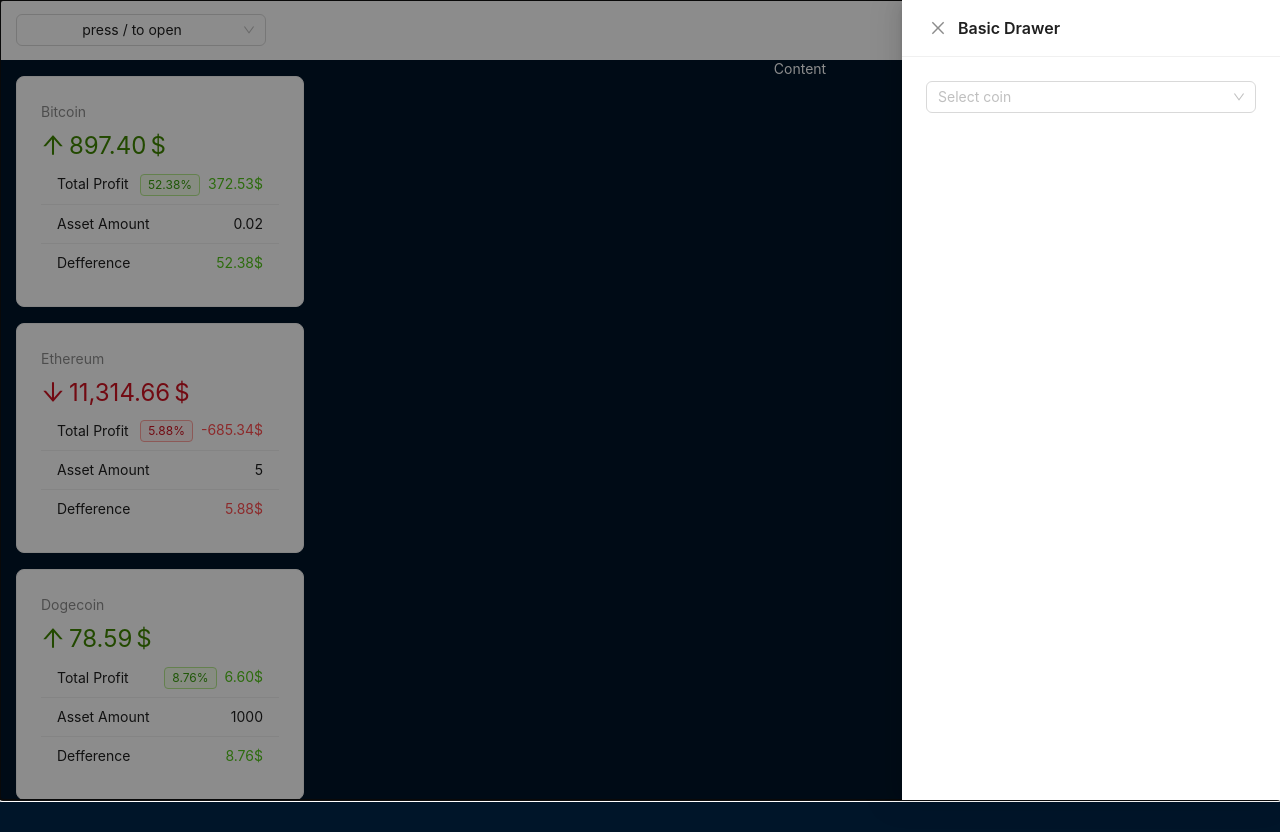
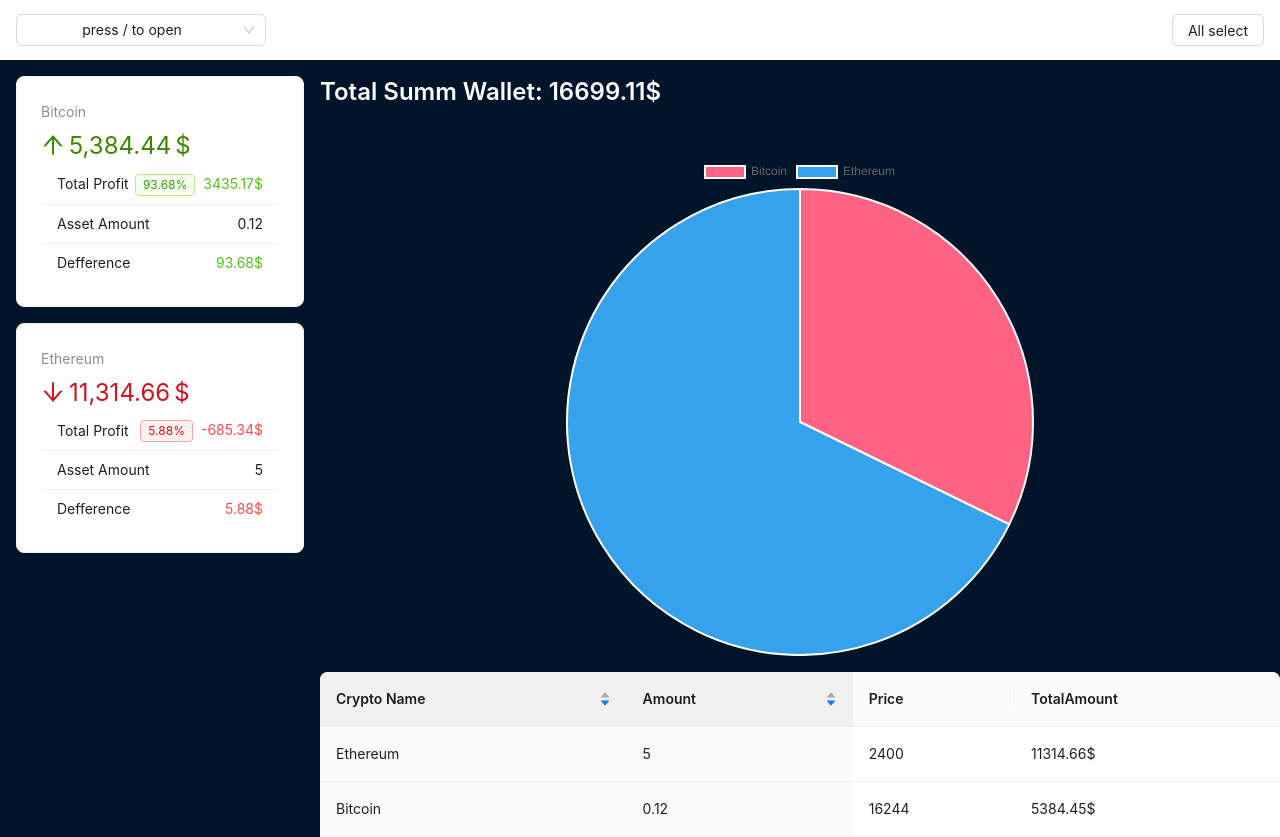
Before and after one commit to GSergiy13/react-crypto-initial, a React (Vite) app: page / in a window 1280 px wide. Built offline with nearby package versions, Linux system fonts and the light colour scheme.

Commit message:
add new components(Chart, Table), added the ability to add new coins to the list

```diff
--- a/package.json
+++ b/package.json
@@ -11,7 +11,9 @@
   },
   "dependencies": {
     "antd": "^5.15.0",
+    "chart.js": "^4.4.2",
     "react": "^18.2.0",
+    "react-chartjs-2": "^5.2.0",
     "react-dom": "^18.2.0"
   },
   "devDependencies": {
--- a/src/components/AddAssetFrom.jsx
+++ b/src/components/AddAssetFrom.jsx
@@ -1,14 +1,16 @@
-import { useState } from "react"
+import { useRef, useState } from "react"
 import { useForm } from "antd/es/form/Form";
 
-import { Select, Space, Form, InputNumber, Button, Flex, Typography, Divider, DatePicker } from "antd";
+import { Select, Space, Form, InputNumber, Button, Flex, Typography, Divider, DatePicker, Result } from "antd";
 
 import {useCrypto} from '../context/crypto-context'
 
-export default function AddAssetFrom () {
+export default function AddAssetFrom ({onClose}) {
+  const [form] = useForm();
+  const {crypto, setNewAssets} = useCrypto();
+  const [resultState, setResultState] = useState(false);
   const [coin, setCoin] = useState(null);
-  const [form] = useForm();
-  const {crypto} = useCrypto();
+  const afterStateDataForm = useRef();
 
   if(!coin) {
     return (
@@ -32,13 +34,50 @@
     )
   }
 
+  if(resultState) {
+    return(
+      <Result
+          status="success"
+          title="New Asset Adden"
+          subTitle={`Added ${afterStateDataForm.current.amount} of ${coin.name} by price ${afterStateDataForm.current.price}`}
+          extra={[
+            <Button key="console" type="primary" onClick={onClose}>close</Button>,
+          ]}
+        />
+    )
+  }
+
+
+
   function onFinish(vlu) {
-    console.log(vlu);
+    const newAsset = {
+      id: coin.id,
+      amount: vlu.amount,
+      price: vlu.price,
+      date: vlu.date?.$d ?? new Date()
+    }
+    afterStateDataForm.current = newAsset
+
+    setNewAssets(newAsset)
+
+    setResultState(true)
   }
+
+
   function hendelChangeAmount(value) {
+    const price = +form.getFieldValue('price');
+
      form.setFieldsValue({
-      total: `${(value > 0) ? (value * coin.price).toFixed(2) : 'xuy'}$`
+      total: (price * value).toFixed(2)
     })}
+
+    function hendelChangePrice(value) {
+      const amount = +form.getFieldValue('amount');
+
+      form.setFieldsValue({
+       total: (amount * value).toFixed(2)
+     })}
+
 
 
   const validateMessages = {
@@ -63,7 +102,7 @@
       maxWidth: '600',
     }}
     initialValues={{
-      price: +coin.price.toFixed(2) + '$'
+      price: +coin.price.toFixed(2)
     }}
     onFinish={onFinish}
     validateMessages={validateMessages}
@@ -102,14 +141,14 @@
       label="Price"
       name="price">
 
-      <InputNumber disabled style={{width: '100%'}}  />
+      <InputNumber onChange={hendelChangePrice} style={{width: '100%'}}  />
     </Form.Item>
 
     <Form.Item
       label="Date && Time"
       name="date-time">
 
-      <DatePicker showTime onChange={{}} onOk={{}}  style={{width: '100%'}} />
+      <DatePicker showTime  style={{width: '100%'}} />
     </Form.Item>
 
     <Form.Item
--- a/src/components/layout/AppContent.jsx
+++ b/src/components/layout/AppContent.jsx
@@ -1,4 +1,7 @@
-import { Layout } from "antd";
+import { Layout, Typography } from "antd";
+import { useCrypto } from "../../context/crypto-context";
+import PortfolioChart from "./PortfolioChart";
+import AssetsTable from "./AssetsTable";
 
 const contentStyle = {
   textAlign: 'center',
@@ -9,7 +12,26 @@
 
 
 export default function AppContent () {
+  const {assets, crypto} = useCrypto();
+
+  const cryptoPrice = crypto.reduce((obj, v) => {
+    obj[v.id] = v.price
+    return obj;
+  }, {})
+
+
   return (
-    <Layout.Content style={contentStyle}>Content</Layout.Content>
+    <Layout.Content style={contentStyle}>
+      <Typography.Title level={3} style={{color: '#fff', textAlign: 'left', marginTop: '1rem'}}>
+      Total Summ Wallet: {' '}
+      {assets
+        .map((elem) =>  elem.amount * cryptoPrice[elem.id])
+        .reduce((prevVal, currentVal) => currentVal += prevVal, 0)
+        .toFixed(2)}$
+      </Typography.Title>
+
+      <PortfolioChart />
+      <AssetsTable />
+    </Layout.Content>
   )
 }
--- a/src/components/layout/AppHeader.jsx
+++ b/src/components/layout/AppHeader.jsx
@@ -19,7 +19,7 @@
 export default function AppHeader() {
   const {crypto} = useCrypto();
   const [modal, setModal] = useState(false);
-  const [drawer, setDrawer] = useState(true);
+  const [drawer, setDrawer] = useState(false);
   const [coin, setCoin] = useState(null);
   const [select, setSelect] = useState(false);
 
@@ -68,7 +68,7 @@
   </Modal>
 
   <Drawer title="Basic Drawer" onClose={() => setDrawer(false)} open={drawer} destroyOnClose>
-    <AddAssetFrom />
+    <AddAssetFrom onClose={() => setDrawer(false)} />
   </Drawer>
 
     <Button onClick={() => setDrawer(true)}>All select</Button>
--- /dev/null
+++ b/src/components/layout/AssetsTable.jsx
@@ -0,0 +1,46 @@
+import { Table } from 'antd';
+import { useCrypto } from '../../context/crypto-context';
+
+const columns = [
+  {
+    title: 'Crypto Name',
+    dataIndex: 'name',
+    defaultSortOrder: 'descend',
+    sorter: (a, b) => a.name.length - b.name.length,
+  },
+  {
+    title: 'Amount',
+    dataIndex: 'amount',
+    defaultSortOrder: 'descend',
+    sorter: (a, b) => a.amount - b.amount,
+  },
+  {
+    title: 'Price',
+    dataIndex: 'price',
+  },
+  {
+    title: 'TotalAmount',
+    dataIndex: 'totalAmount',
+  },
+  // {
+  //   title: 'Date buy',
+  //   dataIndex: 'date',
+  // },
+];
+
+export default function AssetsTable() {
+  const {assets} = useCrypto();
+
+  const data = assets.map(elem => {
+    return {
+      key: elem.id,
+      name: elem.name,
+      amount: elem.amount,
+      price: elem.price,
+      totalAmount: `${elem.totalAmount.toFixed(2)}$`,
+      // date: elem.date
+    }
+  })
+
+  return <Table style={{marginTop: '1rem'}} pagination={false} columns={columns} dataSource={data}  />
+}
--- /dev/null
+++ b/src/components/layout/PortfolioChart.jsx
@@ -0,0 +1,30 @@
+import { Chart as ChartJS, ArcElement, Tooltip, Legend } from 'chart.js';
+import { Pie } from 'react-chartjs-2';
+import { useCrypto } from '../../context/crypto-context';
+
+ChartJS.register(ArcElement, Tooltip, Legend);
+
+export default function PortfolioChart() {
+  const { assets } = useCrypto();
+
+
+  const data = {
+    labels: assets.map(e => e.name),
+    datasets: [
+      {
+        label: '# of Votes',
+        data: assets.map(e => e.totalAmount),
+        backgroundColor: [
+          'rgba(255, 99, 132, 1)',
+          'rgba(54, 162, 235, 1)',
+          'rgba(255, 206, 86, 1)',
+          'rgba(75, 192, 192, 1)',
+          'rgba(153, 102, 255, 1)',
+          'rgba(255, 159, 64, 1)',
+        ],
+      },
+    ],
+  };
+
+  return <div style={{height: '500px', display: 'flex', marginTop:'3rem', justifyContent: 'center', alignItems: 'center'}}><Pie data={data} /></div>
+}
--- a/src/context/crypto-context.jsx
+++ b/src/context/crypto-context.jsx
@@ -14,6 +14,21 @@
   const [crypto, setCrypto] = useState([]);
   const [assets, setAssets] = useState([]);
 
+  function mapAssets(assets, result) {
+    return assets.map(asset => {
+      const coin = result.find((c) => c.id === asset.id)
+
+      return {
+        grow: asset.price < coin.price,
+        growPercent: percentDifference(asset.price, coin.price),
+        totalAmount: asset.amount * coin.price,
+        totalProfit:  asset.amount * coin.price - asset.amount * asset.price,
+        name: coin.name,
+        ...asset
+      }
+    })
+  }
+
   useEffect(() => {
      async function preload() {
       setLoader(true)
@@ -22,25 +37,18 @@
       const assets = await fetchAssets();
 
       setCrypto(result)
-      setAssets(assets.map(asset => {
-        const coin = result.find((c) => c.id === asset.id)
-
-
-        return {
-          grow: asset.price < coin.price,
-          growPercent: percentDifference(asset.price, coin.price),
-          totalAmount: asset.amount * coin.price,
-          totalProfit:  asset.amount * coin.price - asset.amount * asset.price ,
-          ...asset
-        }
-      }))
+      setAssets(mapAssets(assets, result))
       setLoader(false)
     }
 
     preload();
   }, [])
 
-  return <CryptoContext.Provider value={{loading, crypto, assets}} >{children}</CryptoContext.Provider>
+  function setNewAssets(asset) {
+    setAssets(prev => mapAssets([...prev, asset], crypto))
+  }
+
+  return <CryptoContext.Provider value={{loading, crypto, assets, setNewAssets}} >{children}</CryptoContext.Provider>
 }
 
 export default CryptoContext;
--- a/src/data.js
+++ b/src/data.js
@@ -612,8 +612,8 @@
 export const cryptoAssets = [
   {
     id: 'bitcoin',
-    amount: 0.02,
-    price: 26244,
+    amount: 0.12,
+    price: 16244,
     date: new Date(),
   },
   {
@@ -622,10 +622,4 @@
     price: 2400,
     date: new Date(),
   },
-  {
-    id: 'dogecoin',
-    amount: 1000,
-    price: 0.072,
-    date: new Date(),
-  },
 ]
```
Also changed, not shown: 1 other file (tests, documents, lock files or other folders).
